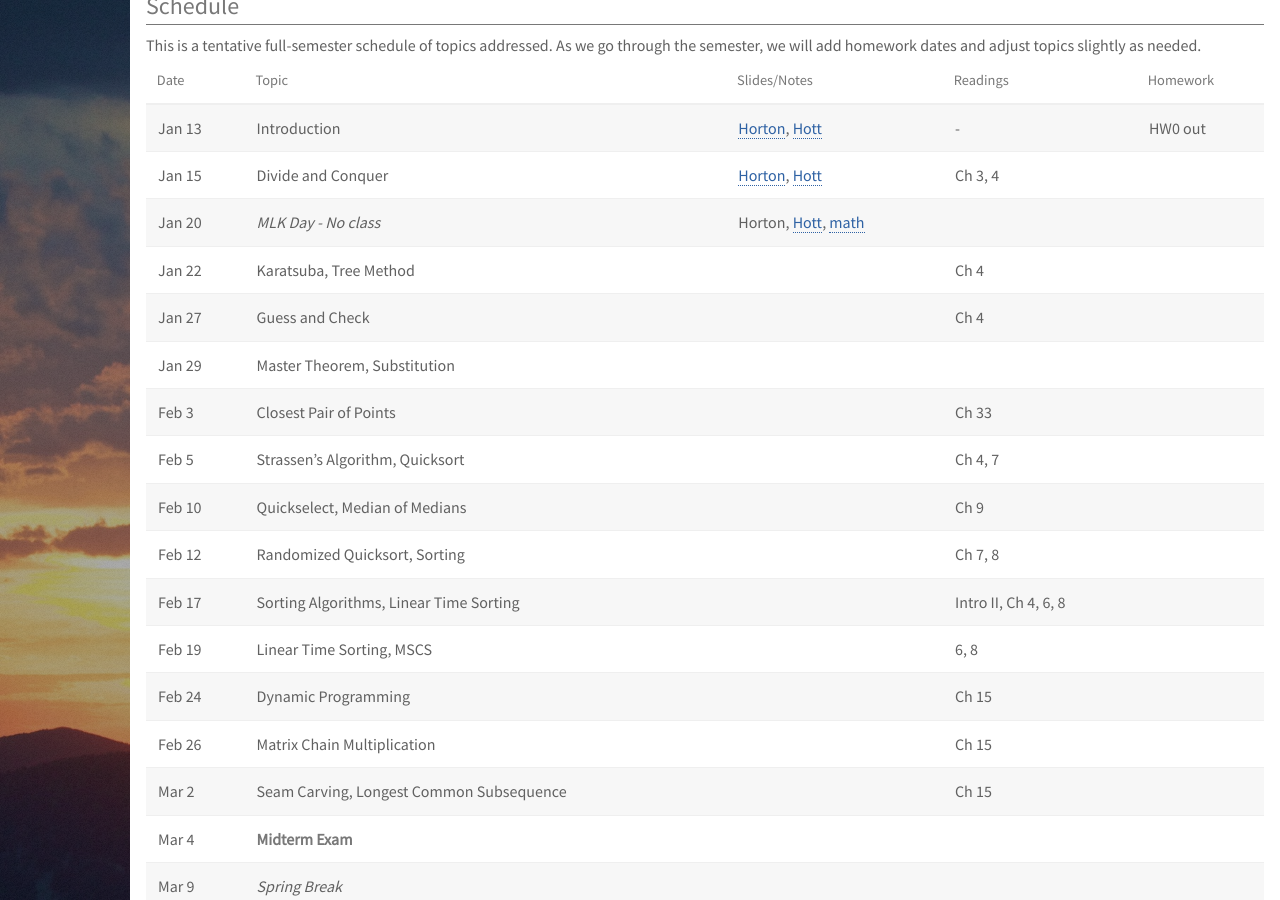
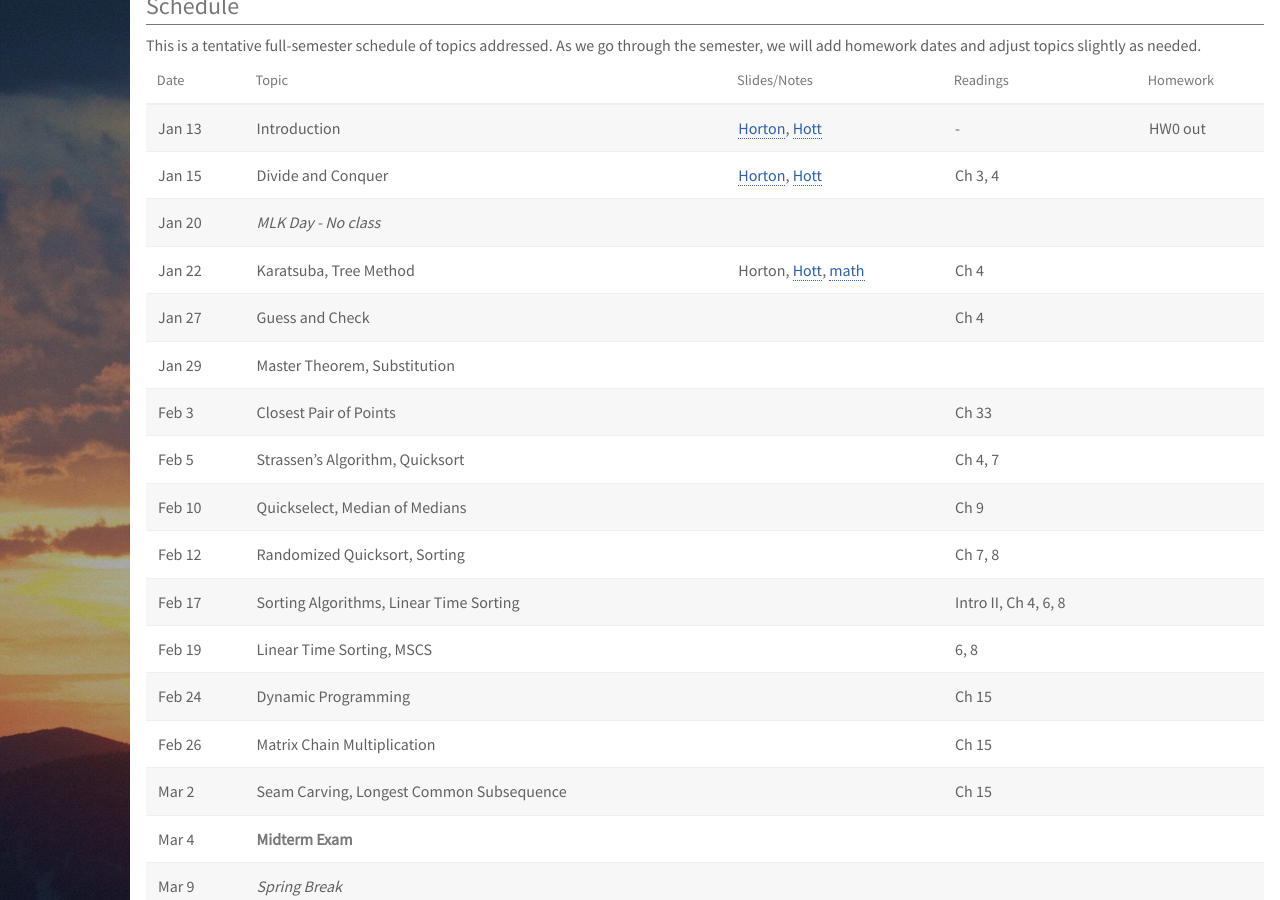
Before and after one commit to deternitydx/uvacs4102, a Jekyll site: the page built from index.md, in a window 1280 px wide and 900 px high, scrolled down 760 px. Built offline with Jekyll 4.4.1, drawn with Linux system fonts in a browser that asks for light colours; nearby versions of some CDN libraries; library files that are not in the unit come from our copies.

Commit message:
Fixed day 3 links

```diff
--- a/index.md
+++ b/index.md
@@ -42,8 +42,8 @@ This is a tentative full-semester schedule of topics addressed.  As we go throug
 | ------- | ------------------------- |--------------   | -------------------  | --------------- |
 | Jan 13  | Introduction | [Horton](lectures/horton/l1.pdf), [Hott](lectures/robbie/l1.pdf)                           | -                    | HW0 out         |
 | Jan 15  | Divide and Conquer | [Horton](lectures/horton/l2.pdf), [Hott](lectures/robbie/l2.pdf)                     | Ch 3, 4              |                 |
-| Jan 20  | *MLK Day - No class*                 | Horton, [Hott](lectures/robbie/l3.pdf), [math](lectures/day3-proofs.pdf)   |                      |                 |
-| Jan 22  | Karatsuba, Tree Method                 | | Ch 4                 |                 |
+| Jan 20  | *MLK Day - No class*                 |  |                      |                 |
+| Jan 22  | Karatsuba, Tree Method                 | Horton, [Hott](lectures/robbie/l3.pdf), [math](lectures/day3-proofs.pdf) | Ch 4                 |                 |
 | Jan 27  | Guess and Check                         | | Ch 4                 |                 |
 | Jan 29  | Master Theorem, Substitution            | |                      |                 |
 | Feb 3   | Closest Pair of Points                  | | Ch 33                |                 |
```
